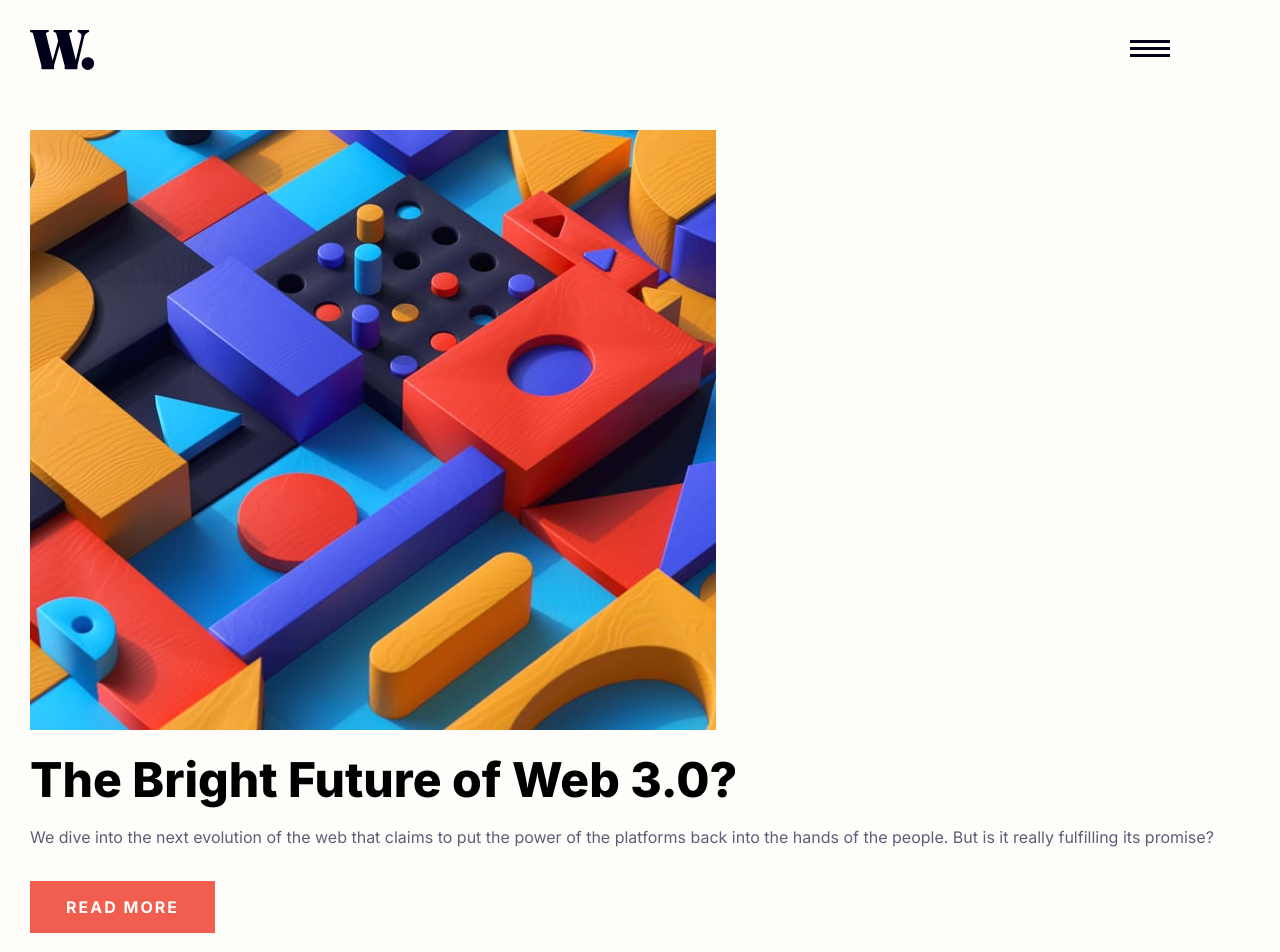
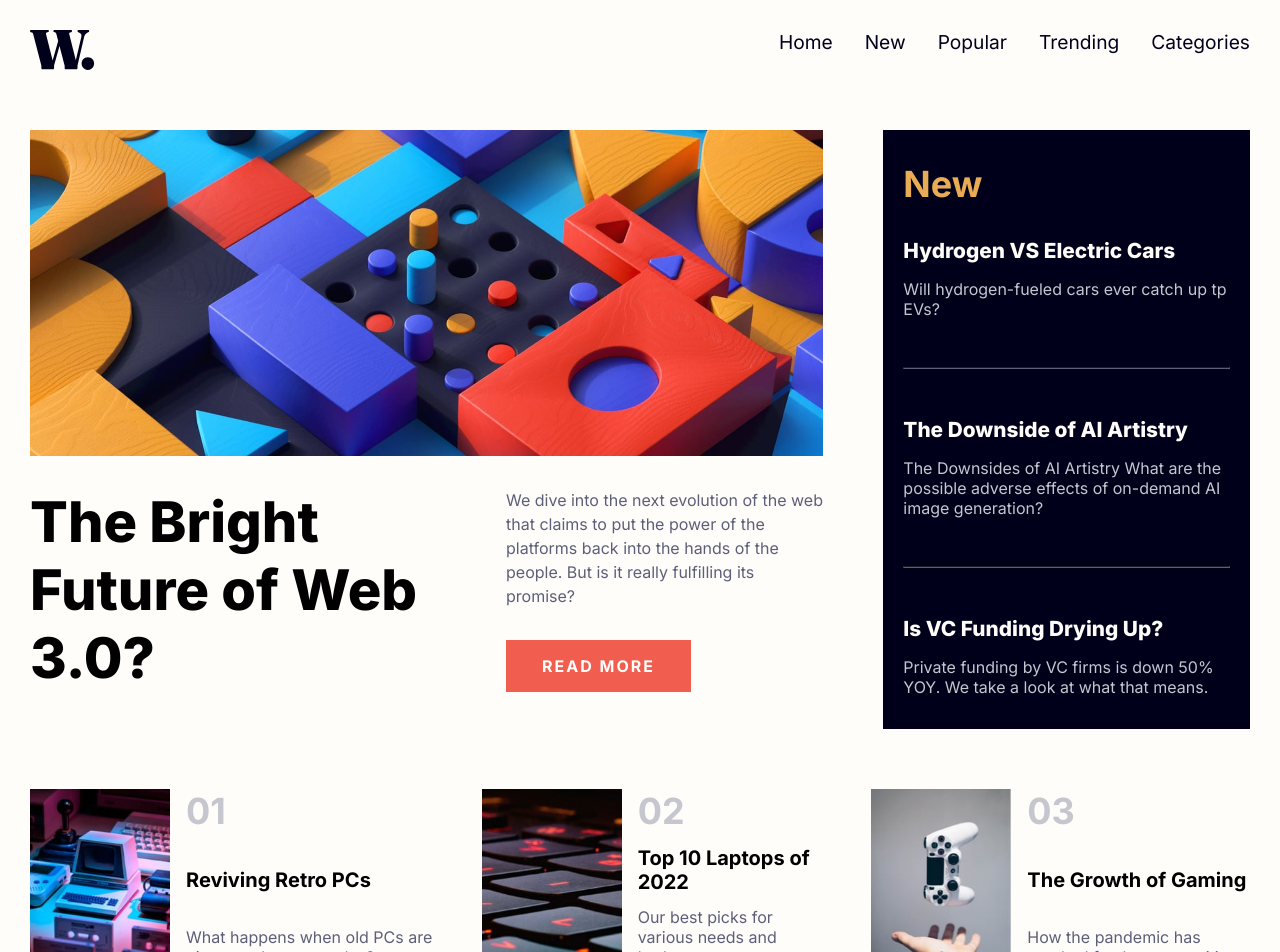
Before and after one commit to KramYengir/frontend-mentor-news-page, a React (Vite) app: page / in a window 1280 px wide. Shown: the top 952 px of the page. Built offline with nearby package versions, Linux system fonts and the light colour scheme.

Commit message:
set display for desktop

```diff
--- a/src/App.jsx
+++ b/src/App.jsx
@@ -7,8 +7,10 @@ const App = () => {
   return (
     <div>
       <Header />
-      <Hero />
-      <Sidebar />
+      <main>
+        <Hero />
+        <Sidebar />
+      </main>
       <Trending />
     </div>
   );
--- a/src/components/Header/Header.css
+++ b/src/components/Header/Header.css
@@ -9,3 +9,9 @@ header button {
 
   z-index: 10;
 }
+
+@media screen and (min-width: 800px) {
+  header button {
+    display: none;
+  }
+}
--- a/src/components/Header/Header.jsx
+++ b/src/components/Header/Header.jsx
@@ -8,10 +8,17 @@ import { useState } from "react";
 const Header = () => {
   const [isMenuOpen, setIsMenuOpen] = useState(false);
 
+  const toggleMenu = () => {
+    setIsMenuOpen(!isMenuOpen);
+
+    // Toggle a class on the body to disable scrolling
+    document.body.classList.toggle("no-scroll", !isMenuOpen);
+  };
+
   return (
     <header className="container">
       <img src={logo} alt="Logo of company" />
-      <button onClick={() => setIsMenuOpen(!isMenuOpen)}>
+      <button onClick={() => toggleMenu()}>
         <img src={isMenuOpen ? menuClose : menu} alt="" />
       </button>
       <Nav isMenuOpen={isMenuOpen} setIsMenuOpen={setIsMenuOpen} />
--- a/src/components/Hero/Hero.css
+++ b/src/components/Hero/Hero.css
@@ -33,3 +33,44 @@
   color: var(--off-white);
   background-color: var(--very-dark-blue);
 }
+
+.hero .hero-mobile-img {
+  display: block;
+}
+
+.hero .hero-desktop-img {
+  display: none;
+}
+
+/***** ON DESKTOP *******/
+
+@media screen and (min-width: 1000px) {
+  .hero__bottom {
+    display: flex;
+    gap: 4rem;
+    padding-top: 1rem;
+  }
+
+  .hero h1 {
+    font-size: 3.5rem;
+  }
+
+  .hero p {
+    padding-top: 1rem;
+  }
+
+  .hero__cta {
+    max-width: 40%;
+  }
+}
+
+@media screen and (min-width: 750px) {
+  /* display the correct image */
+  .hero .hero-mobile-img {
+    display: none;
+  }
+  .hero .hero-desktop-img {
+    display: block;
+    grid-column: span 2;
+  }
+}
--- a/src/components/Hero/Hero.jsx
+++ b/src/components/Hero/Hero.jsx
@@ -1,17 +1,31 @@
 import "./Hero.css";
-import heroIMG from "../../assets/images/image-web-3-mobile.jpg";
+import heroMobileIMG from "../../assets/images/image-web-3-mobile.jpg";
+import heroDesktopIMG from "../../assets/images/image-web-3-desktop.jpg";
 
 const Hero = () => {
   return (
     <section className="hero">
-      <img src={heroIMG} alt="Image of colorful shapes" />
-      <h1>The Bright Future of Web 3.0?</h1>
-      <p>
-        We dive into the next evolution of the web that claims to put the power
-        of the platforms back into the hands of the people. But is it really
-        fulfilling its promise?
-      </p>
-      <button>Read More</button>
+      <img
+        src={heroMobileIMG}
+        alt="Image of colorful shapes"
+        className="hero-mobile-img"
+      />
+      <img
+        src={heroDesktopIMG}
+        alt="Image of colorful shapes"
+        className="hero-desktop-img"
+      />
+      <div className="hero__bottom">
+        <h1>The Bright Future of Web 3.0?</h1>
+        <div className="hero__cta">
+          <p>
+            We dive into the next evolution of the web that claims to put the
+            power of the platforms back into the hands of the people. But is it
+            really fulfilling its promise?
+          </p>
+          <button>Read More</button>
+        </div>
+      </div>
     </section>
   );
 };
--- a/src/components/Nav/Nav.css
+++ b/src/components/Nav/Nav.css
@@ -1,5 +1,5 @@
 nav {
-  position: fixed;
+  position: absolute;
   top: 0;
   right: -100%; /* Move off-screen */
   height: 100vh;
@@ -15,6 +15,7 @@ nav {
 nav.open {
   right: 0;
   background: hsla(240, 100%, 5%, 0.425);
+  overflow: hidden;
 }
 
 nav ul {
@@ -37,3 +38,26 @@ nav ul li a:hover,
 nav ul li a:active {
   color: var(--primary-orange);
 }
+
+/***** ON DESKTOP *******/
+
+@media screen and (min-width: 800px) {
+  nav {
+    position: initial;
+
+    height: initial;
+    width: initial;
+
+    display: flex;
+    justify-content: flex-end;
+  }
+
+  nav ul {
+    display: flex;
+    flex-direction: row;
+    gap: 2rem;
+
+    width: initial;
+    padding: 0;
+  }
+}
--- a/src/components/Sidebar/Sidebar.css
+++ b/src/components/Sidebar/Sidebar.css
@@ -24,6 +24,14 @@ aside p {
 }
 
 aside hr {
-  border-color: var(--grayish-blue);
+  border-color: var(--dark-grayish-blue);
   margin-block: 1rem;
 }
+
+/***** ON DESKTOP *******/
+
+@media screen and (min-width: 1000px) {
+  aside hr {
+    margin-block: 2rem;
+  }
+}
--- a/src/components/Trending/Trending.css
+++ b/src/components/Trending/Trending.css
@@ -11,7 +11,8 @@
 }
 
 .trending__card img {
-  max-width: 100%;
+  max-width: min(100%, 250px);
+  height: auto;
 }
 
 .trending__card .card__text {
@@ -32,3 +33,22 @@
 .card__text p {
   color: var(--dark-grayish-blue);
 }
+
+/***** ON DESKTOP *******/
+
+@media screen and (min-width: 800px) {
+  .trending {
+    flex-direction: row;
+    width: 100%;
+    justify-content: space-between;
+  }
+
+  .trending .trending__card {
+    grid-template-columns: auto 1fr;
+  }
+
+  .trending__card img {
+    max-width: min(100%, 140px);
+    height: 100%;
+  }
+}
--- a/src/components/Trending/Trending.jsx
+++ b/src/components/Trending/Trending.jsx
@@ -7,8 +7,7 @@ import TrendingCard from "./TrendingCard";
 
 const Trending = () => {
   return (
-    <section>
-      <div className="trending">
+    <div className="trending container">
       {Data.map((entry) => (
         <TrendingCard
           key={entry.id}
@@ -20,7 +19,6 @@ const Trending = () => {
         />
       ))}
     </div>
-    </section>
   );
 };
 
--- a/src/index.css
+++ b/src/index.css
@@ -25,7 +25,7 @@
 }
 
 .container {
-  max-width: 1200px;
+  max-width: 1446px;
   padding: 30px;
 }
 
@@ -33,9 +33,26 @@ body {
   width: 100vw;
   height: 100vh;
 
+  display: flex;
+  justify-content: center;
+
   background-color: var(--off-white);
+}
+
+body.no-scroll {
+  overflow: hidden;
 }
 
 section {
   padding: 30px;
 }
+
+/* On Desktops */
+
+@media screen and (min-width: 1000px) {
+  main {
+    display: grid;
+    grid-template-columns: 2fr 1fr;
+    max-width: 1446px;
+  }
+}
```
Lines whose indentation alone changed are shown as unchanged.
